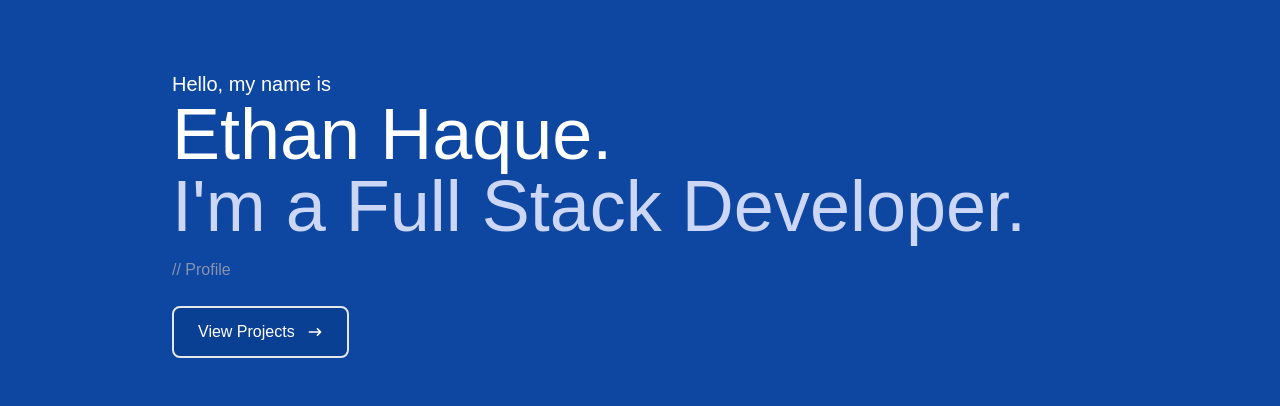
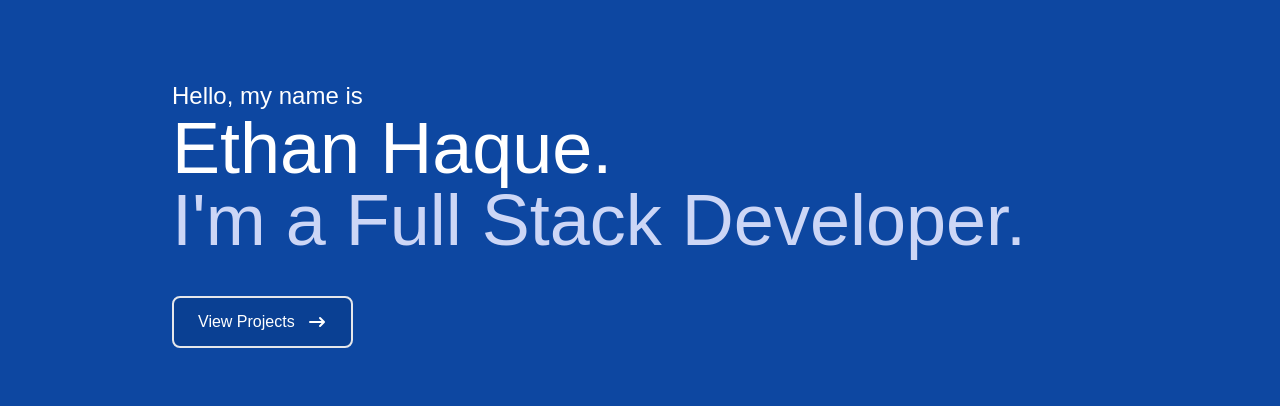
Before and after one commit to Ethan-Haque/Ethan-Haque.github.io, a React (Create React App) app: page / in a window 1280 px wide. Shown: the part 182-588 px from the top of the page. Built offline with nearby package versions, Linux system fonts and the light colour scheme.

Commit message:
Add animation to home component, update links

```diff
--- a/src/App.js
+++ b/src/App.js
@@ -10,7 +10,7 @@ function App() {
       <Navbar />
       <Home />
       <Projects />
-      <Resume/>
+      <Resume />
       <Footer />
     </div>
   );
--- a/src/components/Footer.jsx
+++ b/src/components/Footer.jsx
@@ -9,7 +9,7 @@ const Footer = () => {
         <div className="fixed h-[35px] md:h-[50px] md:rounded-tl-2xl flex justify-center bottom-0 w-full md:w-auto md:right-0 items-center px-4 text-white bg-[#08306d] ">
             {/* Menu */}
             <ul className="flex">
-                <a href="https://www.linkedin.com/in/ethan-haque-580bb2149/" >
+                <a href="https://www.linkedin.com/in/ethan-haque/" >
                     <li className="text-xl">
                         <FaLinkedin size={30} />
                     </li>
--- a/src/components/Home.jsx
+++ b/src/components/Home.jsx
@@ -3,26 +3,42 @@ import { Link } from 'react-scroll';
 import { HiArrowNarrowRight } from "react-icons/hi";
 
 const Home = () => {
+
+  React.useEffect(() => {
+    // list of text to fade-in
+    let fadeList = document.querySelectorAll(".fadeText");
+
+    // iterate over list to start animation with delays
+    for (let i = 0; i < fadeList.length; i++) {
+      setTimeout(() => {
+        fadeList[i].classList.add('fade-in');
+      }, 500 + i * 1250);
+
+    }
+  }, []);
   return (
     <div name="home" className="w-full h-screen bg-[#0d47a1]">
       {/* Container */}
       <div className="max-w-[1000px] mx-auto px-8 flex flex-col justify-center h-full">
-        <p className="text-white text-xl">Hello, my name is</p>
-        <h1 className="text-5xl sm:text-7xl text-[#ffffff]">
-          Ethan Haque.
-        </h1>
-        <h2 className="text-4xl sm:text-7xl text-[#ccd6f6]">
-          I'm a Full Stack Developer.
-        </h2>
-        <p className="text-[#8892b0] py-4 max-w-[700px]">
-          // Profile
-        </p>
+        <div className="fadeText">
+          <p className="text-white text-2xl">Hello, my name is</p>
+          <h1 className="text-5xl sm:text-7xl text-[#ffffff] ">
+            Ethan Haque.
+          </h1>
+        </div>
         <div>
+          <h2 className="text-4xl sm:text-7xl text-[#ccd6f6] fadeText">
+            I'm a Full Stack Developer.
+          </h2>
+          <ul className="text-[#ccd6f6] py-4 max-w-[700px] font-bold">
+          </ul>
+        </div>
+        <div className="fadeText">
           <Link to='projects' smooth={true} duration={1000}>
             <button className="group text-white border-2 rounded-lg px-6 py-3 my-2 flex items-center bg-[#0a4093] hover:bg-[#08306d]">
               View Projects
-              <span className="group-hover:rotate-90 duration-300">
-                <HiArrowNarrowRight className="ml-3" />
+              <span className="group-hover:rotate-90 duration-300 text-[20px]">
+                <HiArrowNarrowRight className="ml-3"  />
               </span>
             </button>
           </Link>
--- a/src/index.css
+++ b/src/index.css
@@ -31,3 +31,12 @@
     #0d47a1
   ) !important;
 }
+
+.fadeText {
+  opacity: 0;
+  transition: 2s opacity;
+}
+
+.fade-in {
+  opacity: 1;
+}
```
Also changed, not shown: 1 other file (tests, documents, lock files or other folders).
